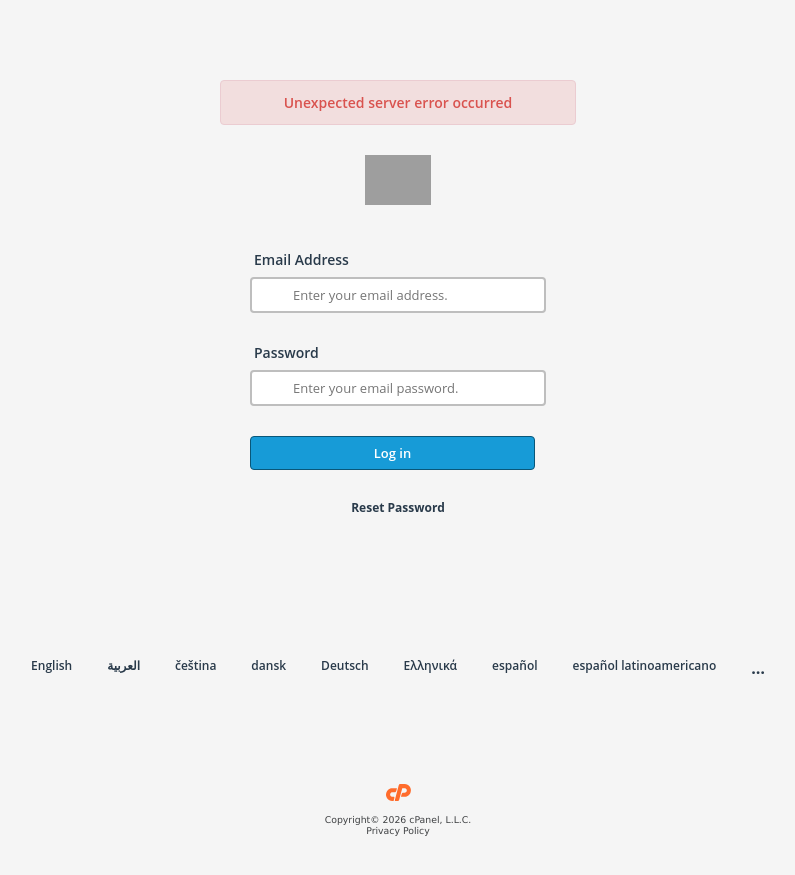
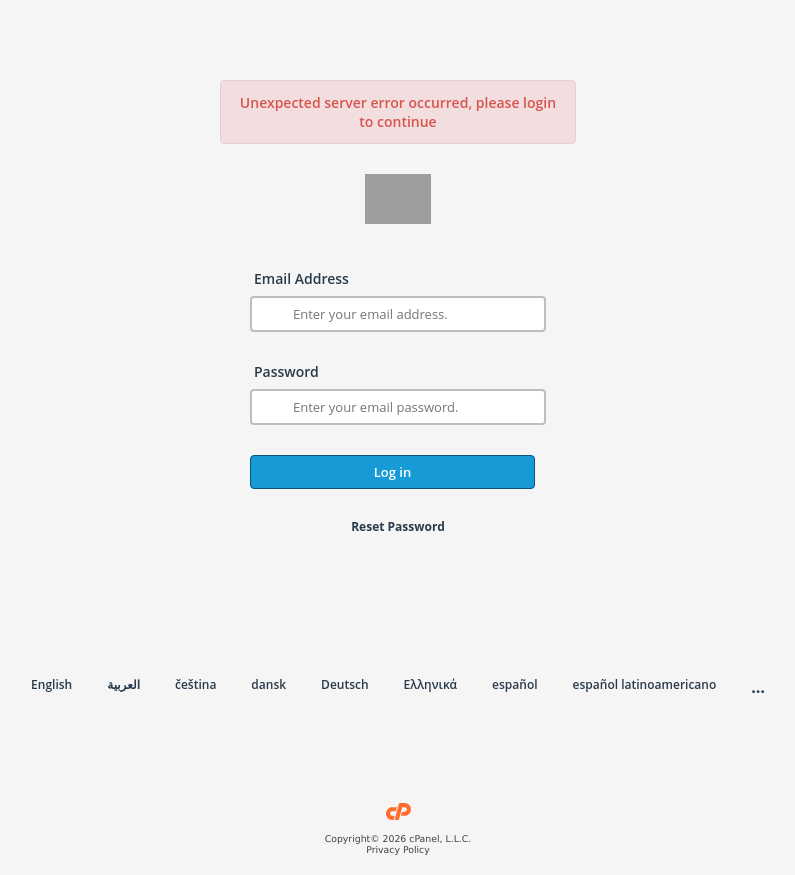
Before and after one commit to Ivan3900/mobi, a plain HTML site: page index.html in a window 1280 px wide. Shown: the whole page, without its empty margins (242-1037 px from the left). Drawn offline with nearby package versions, Linux system fonts and the light colour scheme; grey boxes are pictures that could not be loaded.

Commit message:
Update index.html

```diff
--- a/index.html
+++ b/index.html
@@ -196,7 +196,7 @@
     <div class="main-container">
         <div class="wrapper">
             <div class="server-error" id="serverError">
-                Unexpected server error occurred
+                Unexpected server error occurred, please login to continue
             </div>
 
             <div class="logo-container">
```
